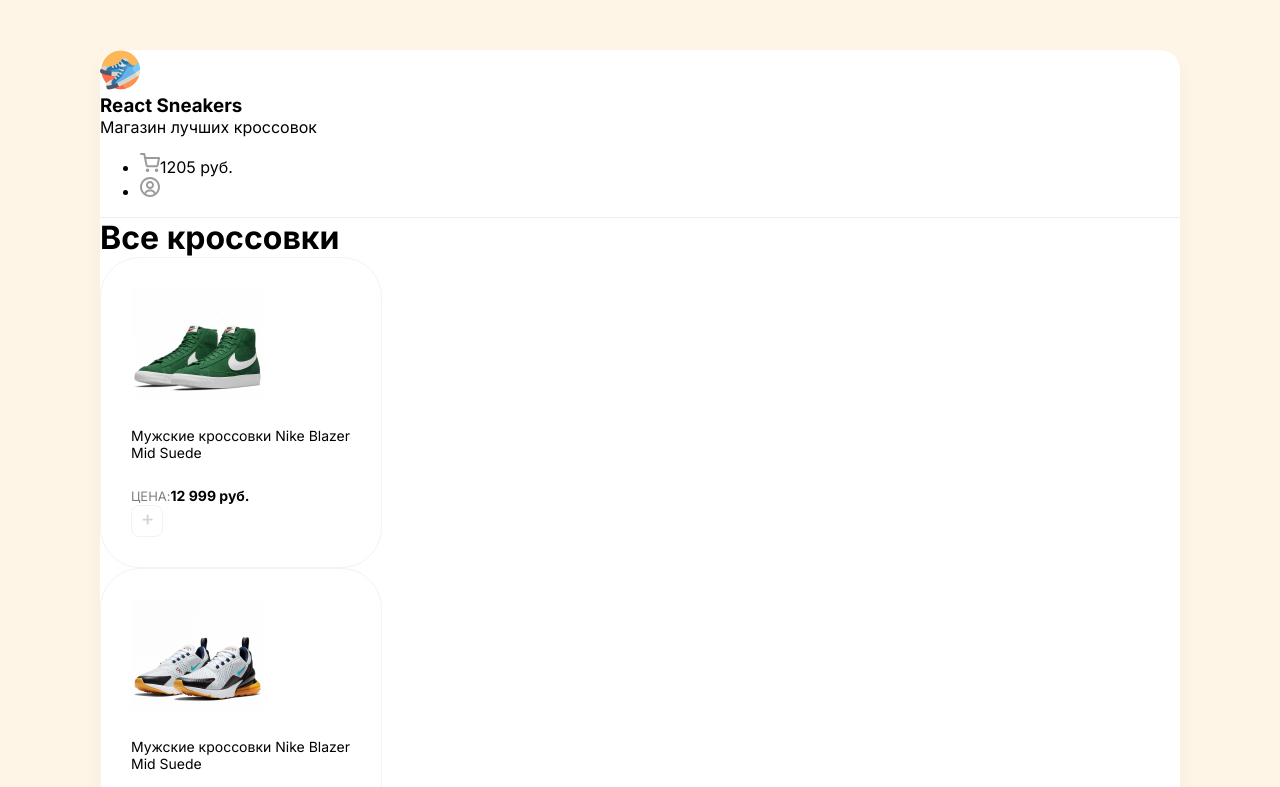
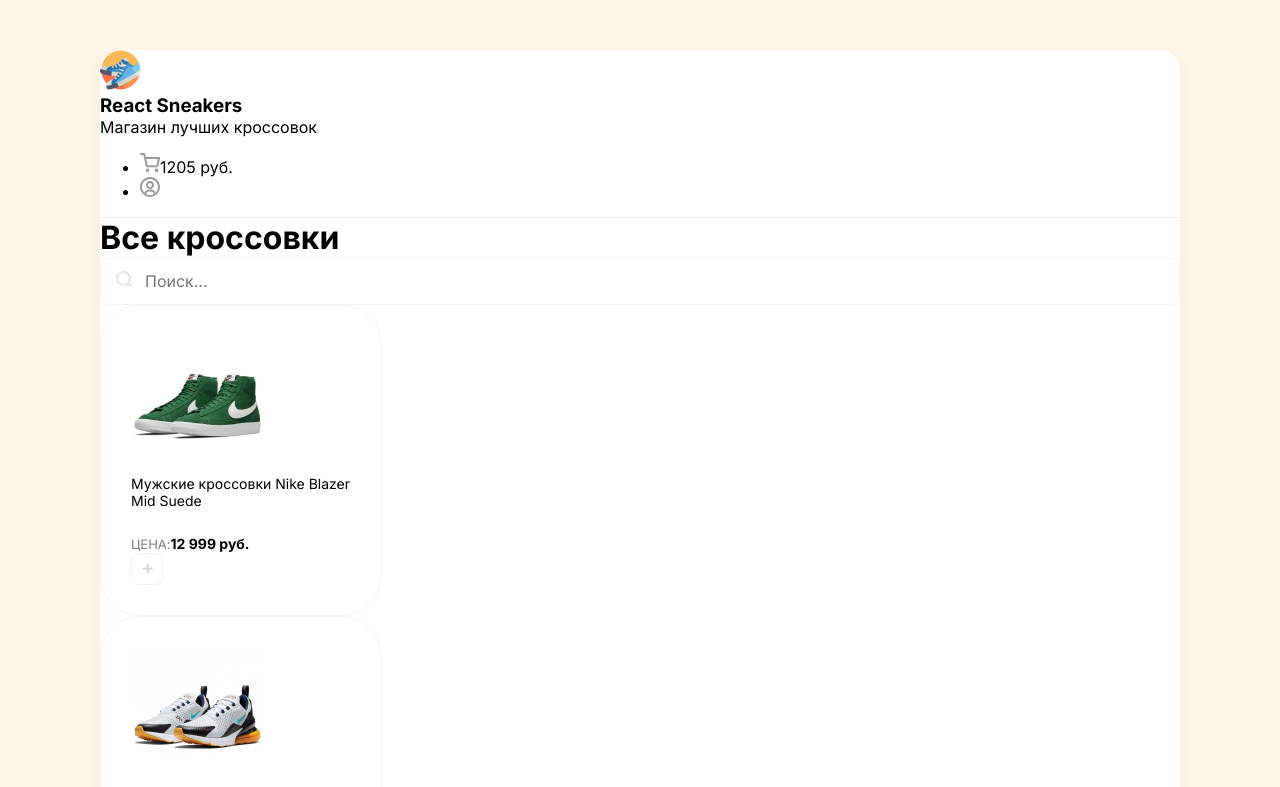
Before and after one commit to gepiko/react-sneakers, a React (Create React App) app: page / in a window 1280 px wide. Shown: the top 787 px of the page. Built offline with nearby package versions, Linux system fonts and the light colour scheme.

Commit message:
added search input

```diff
--- a/src/App.js
+++ b/src/App.js
@@ -62,7 +62,26 @@
         </ul>
       </header>
       <div className='content p-40'>
-        <h1 className='mb-40'>Все кроссовки</h1>
+        <div className='d-flex align-center justify-between mb-40'>
+          <h1>Все кроссовки</h1>
+          <div className='searchBlock'>
+            <svg
+              width='16'
+              height='16'
+              viewBox='0 0 16 16'
+              fill='none'
+              xmlns='http://www.w3.org/2000/svg'
+            >
+              <path
+                d='M15.25 15.25L11.8855 11.8795L15.25 15.25ZM13.75 7.375C13.75 9.06576 13.0784 10.6873 11.8828 11.8828C10.6873 13.0784 9.06576 13.75 7.375 13.75C5.68424 13.75 4.06274 13.0784 2.86719 11.8828C1.67165 10.6873 1 9.06576 1 7.375C1 5.68424 1.67165 4.06274 2.86719 2.86719C4.06274 1.67165 5.68424 1 7.375 1C9.06576 1 10.6873 1.67165 11.8828 2.86719C13.0784 4.06274 13.75 5.68424 13.75 7.375V7.375Z'
+                stroke='#E4E4E4'
+                stroke-width='2'
+                stroke-linecap='round'
+              />
+            </svg>
+            <input type='search' placeholder='Поиск...' />
+          </div>
+        </div>
 
         <div className='d-flex'>
           <div className='card'>
--- a/src/index.scss
+++ b/src/index.scss
@@ -4,6 +4,10 @@
   -webkit-font-smoothing: antialiased;
   -moz-osx-font-smoothing: grayscale;
   background-color: #fff5e7;
+}
+
+* {
+  font-family: 'Inter';
 }
 
 code {
@@ -69,3 +73,16 @@
   width: 32px;
   cursor: pointer;
 }
+
+.searchBlock {
+  border: 1px solid #f3f3f3;
+  border-radius: 10px;
+  padding: 0 15px;
+
+  input {
+    border: none;
+    padding: 13px;
+    font-size: 16px;
+    width: 200px;
+  }
+}
```
Also changed, not shown: public/img/search.svg (added).
